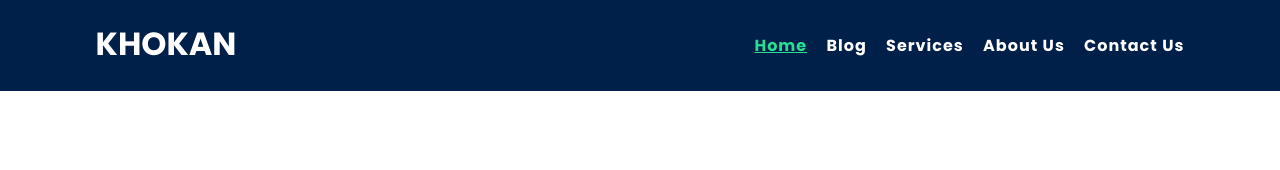
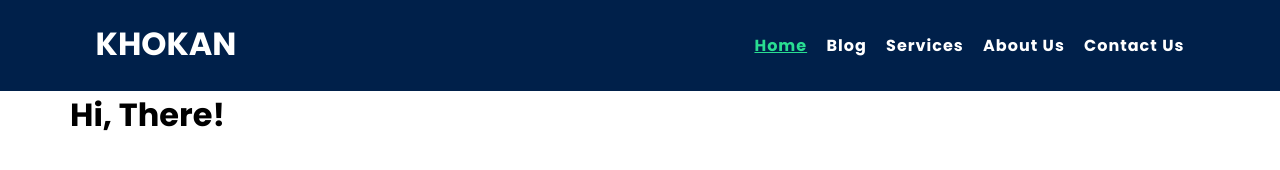
Before and after one commit to Rajebulalam/Port-Folio-Web-Deisgn, a plain HTML site: page index.html in a window 1280 px wide. Drawn offline with Linux system fonts and the light colour scheme.

Commit message:
banner edited

```diff
--- a/index.html
+++ b/index.html
@@ -35,9 +35,9 @@
     <!-- Start Banner Part -->
 
     <div id="banner-area">
-        <div class="inner-areacontainer">
+        <div class="inner-area container">
             <div class="child-banner">
-                <h1></h1>
+                <h1>Hi, There!</h1>
             </div>
         </div>
     </div>
```
